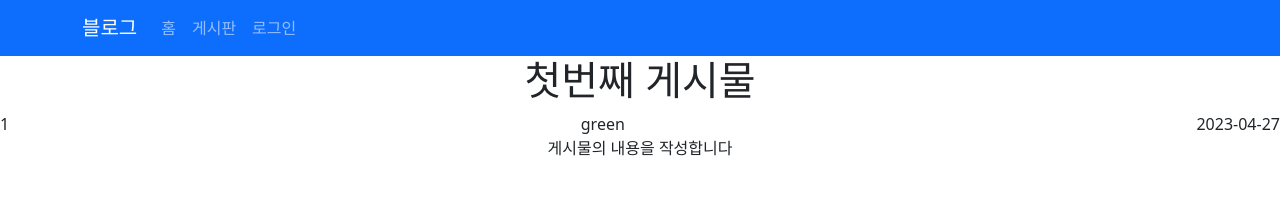
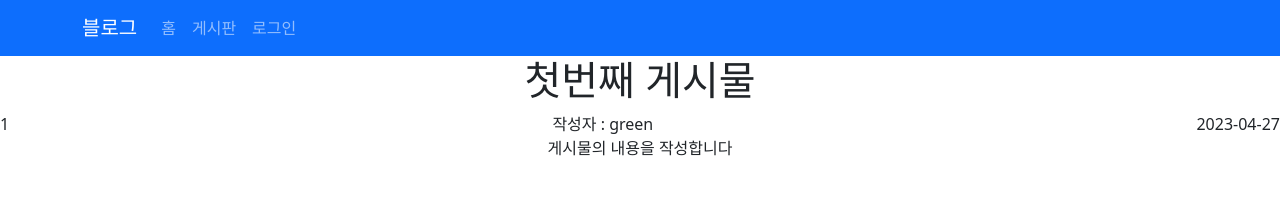
Before and after one commit to KIMPPT/React-blog, a React (Create React App) app: page /boardlist/1 in a window 1280 px wide. Shown: the top 202 px of the page. Built offline with nearby package versions, Linux system fonts and the light colour scheme.

Commit message:
04271817

```diff
--- a/src/page/Board.jsx
+++ b/src/page/Board.jsx
@@ -21,17 +21,20 @@ export default function Board({ boardlist }) {
   //마운트 할 때 실행하기 위해 빈 배열로 작성
   useEffect(() => {
     if (board === undefined) {
+      alert("존재하지 않는 사이트 입니다")
       navigate("/");
     }
-  }, []);
+    console.log("작업중")
+  },[]);
   return (
     <div>
+      {/*board 값이 존재하면 화면에 해당 값들을 출력하기 */}
       {board && (
         <div>
           <h1>{board.title}</h1>
           <div style={{ display: "flex", justifyContent: "space-between" }}>
             <span>{board.id}</span>
-            <span>{board.name}</span>
+            <span>작성자 : {board.name}</span>
             <span>{board.date}</span>
           </div>
           <p>{board.content}</p>
```
